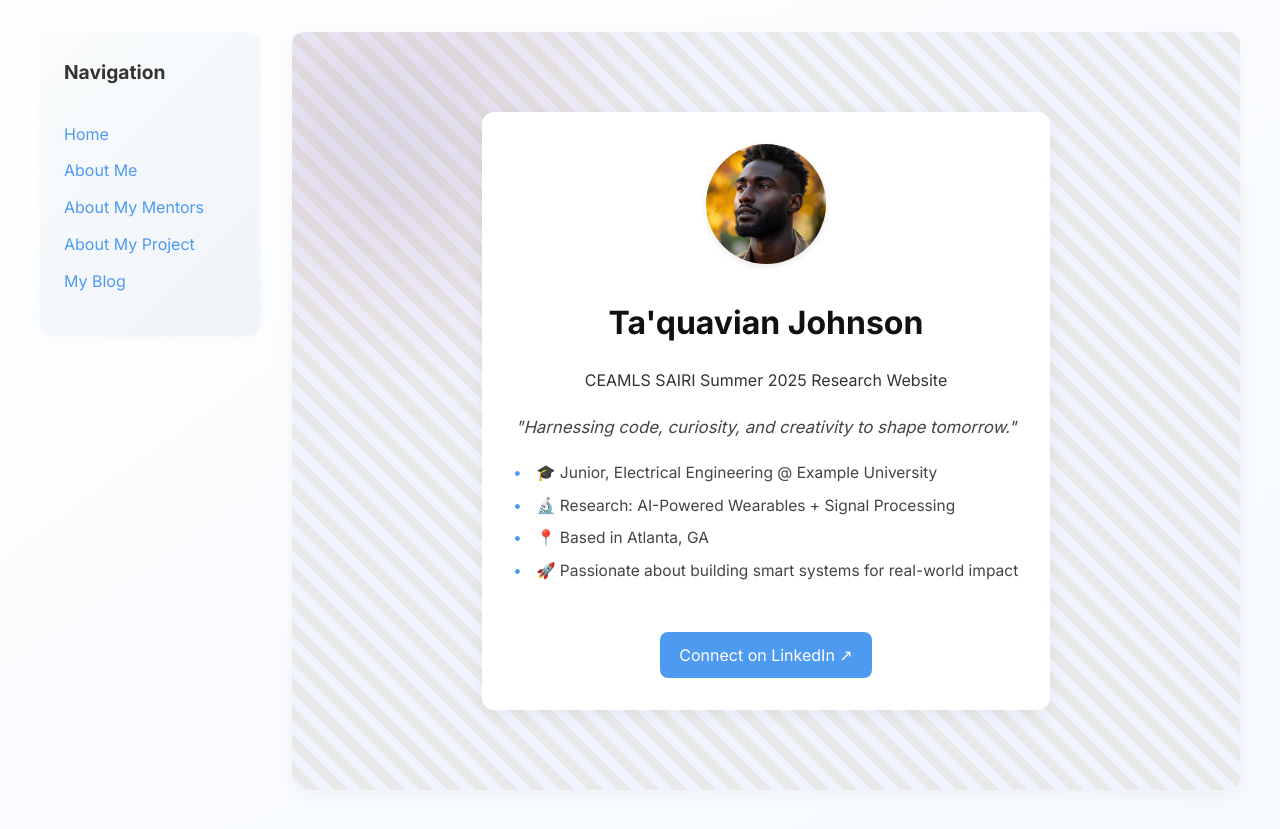
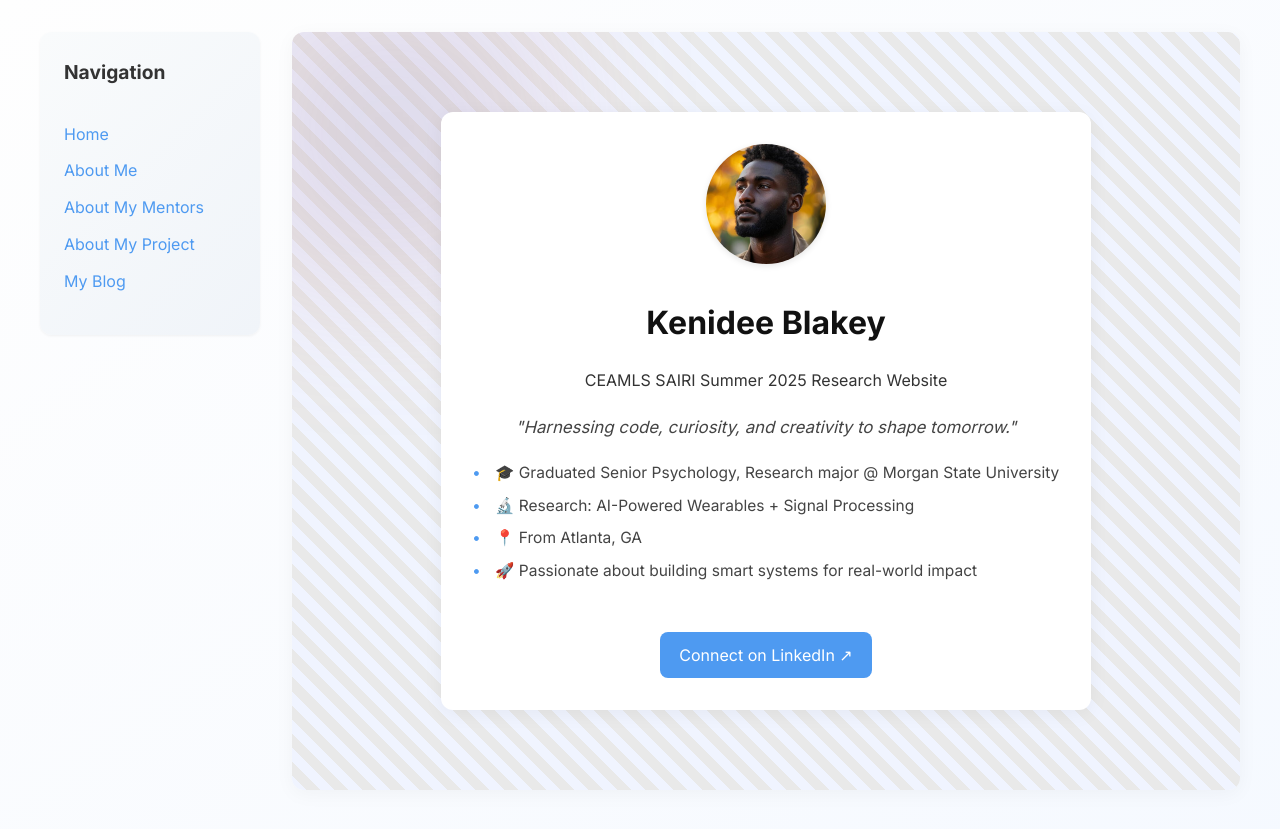
Before and after one commit to KenideeBlakey/kenideeblakey.github.io, a Jekyll site: the page built from index.md, in a window 1280 px wide. Shown: the top 829 px of the page. Built offline with Jekyll 4.4.1, drawn with Linux system fonts in a browser that asks for light colours.

Commit message:
Update index.md

```diff
--- a/index.md
+++ b/index.md
@@ -1,14 +1,14 @@
 ---
 layout: home
-title: Ta'quavian Johnson
+title: Kenidee Blakey
 description: CEAMLS SAIRI Summer 2025 Research Website
 
 motto: "Harnessing code, curiosity, and creativity to shape tomorrow."
 
 quick_facts:
-  - "🎓 Junior, Electrical Engineering @ Example University"
+  - "🎓 Graduated Senior Psychology, Research major @ Morgan State University"
   - "🔬 Research: AI-Powered Wearables + Signal Processing"
-  - "📍 Based in Atlanta, GA"
+  - "📍 From Atlanta, GA"
   - "🚀 Passionate about building smart systems for real-world impact"
 
 linkedin: https://www.linkedin.com/in/taquavian-johnson/
```
